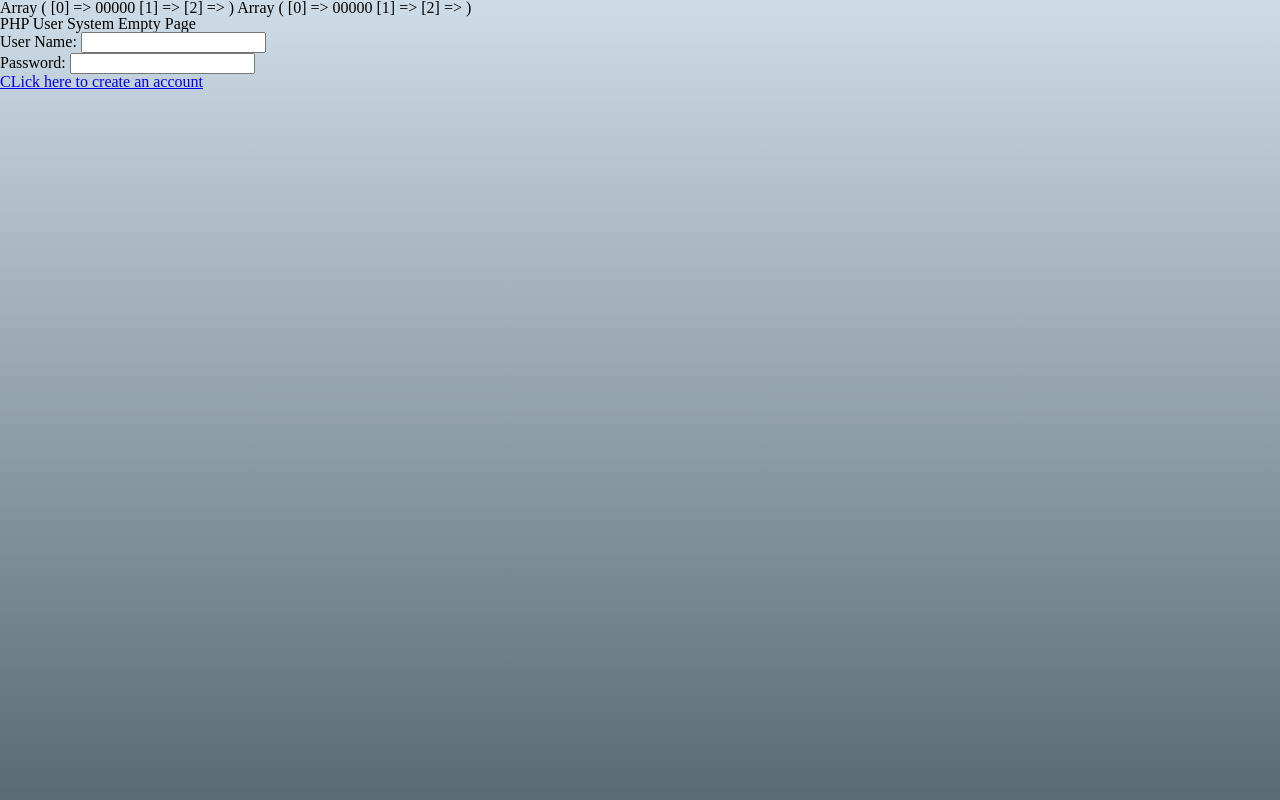
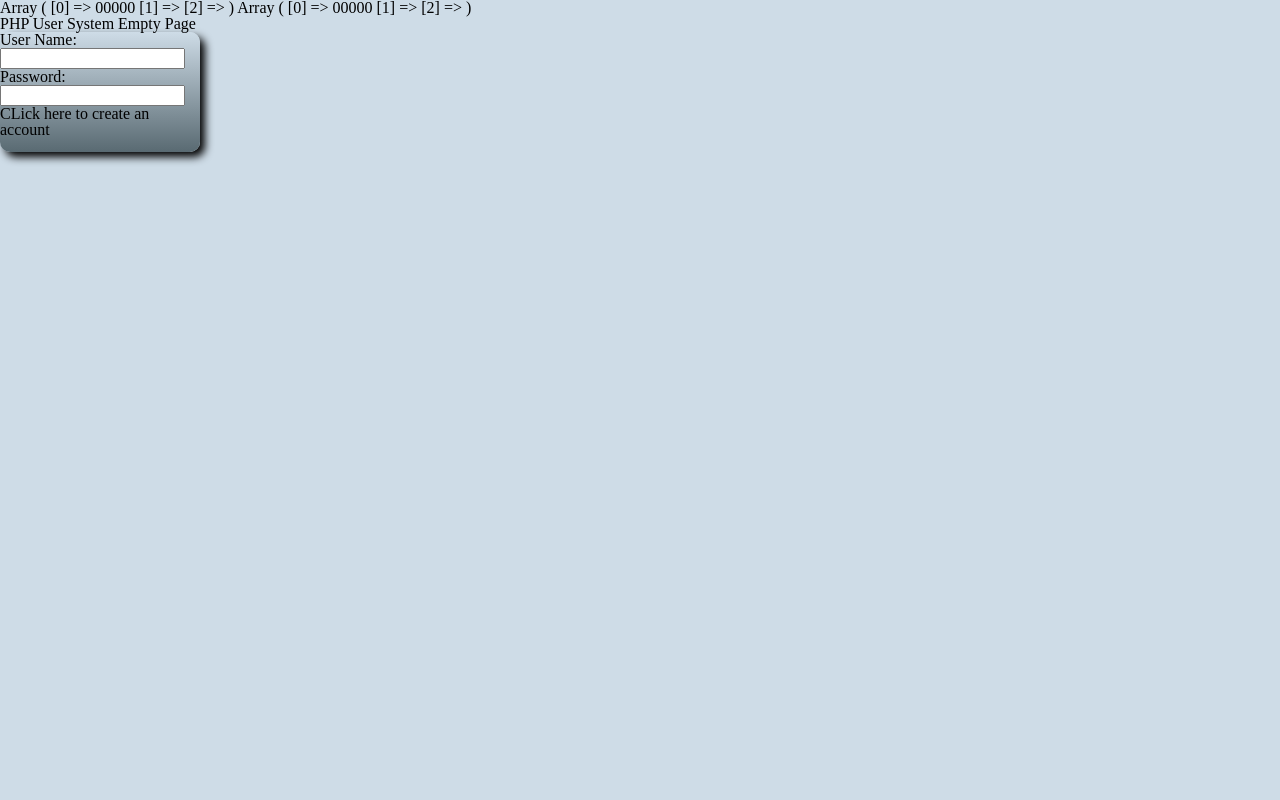
Before and after one commit to Wrenbjor/PHPUserSystem, a PHP site: page / in a window 1280 px wide. Run offline with PHP 8.4, Linux system fonts and the light colour scheme; some libraries are stand-ins or nearby versions.

Commit message:
modifying CSS

```diff
--- a/css/style.css
+++ b/css/style.css
@@ -1,4 +1,9 @@
 body
+{
+	background: #cedce7; /* Old browsers */
+}
+
+#loginBox
 {
 	background: #cedce7; /* Old browsers */
 	background: -moz-linear-gradient(top, #cedce7 0%, #596a72 100%); /* FF3.6+ */
@@ -8,4 +13,21 @@ body
 	background: -ms-linear-gradient(top, #cedce7 0%,#596a72 100%); /* IE10+ */
 	filter: progid:DXImageTransform.Microsoft.gradient( startColorstr='#cedce7', endColorstr='#596a72',GradientType=0 ); /* IE6-9 */
 	background: linear-gradient(top, #cedce7 0%,#596a72 100%); /* W3C */
+
+	width:200px;
+	height:120px;
+
+	-webkit-border-radius: 10px;
+	-moz-border-radius: 10px;
+	border-radius: 10px;
+
+	-webkit-box-shadow: 5px 5px 8px 0px #000000;
+	-moz-box-shadow: 5px 5px 8px 0px #000000;
+	box-shadow: 5px 5px 8px 0px #000000;
 }
+
+#loginBox a
+{
+	text-decoration:none;
+	color:#000;
+}
```
